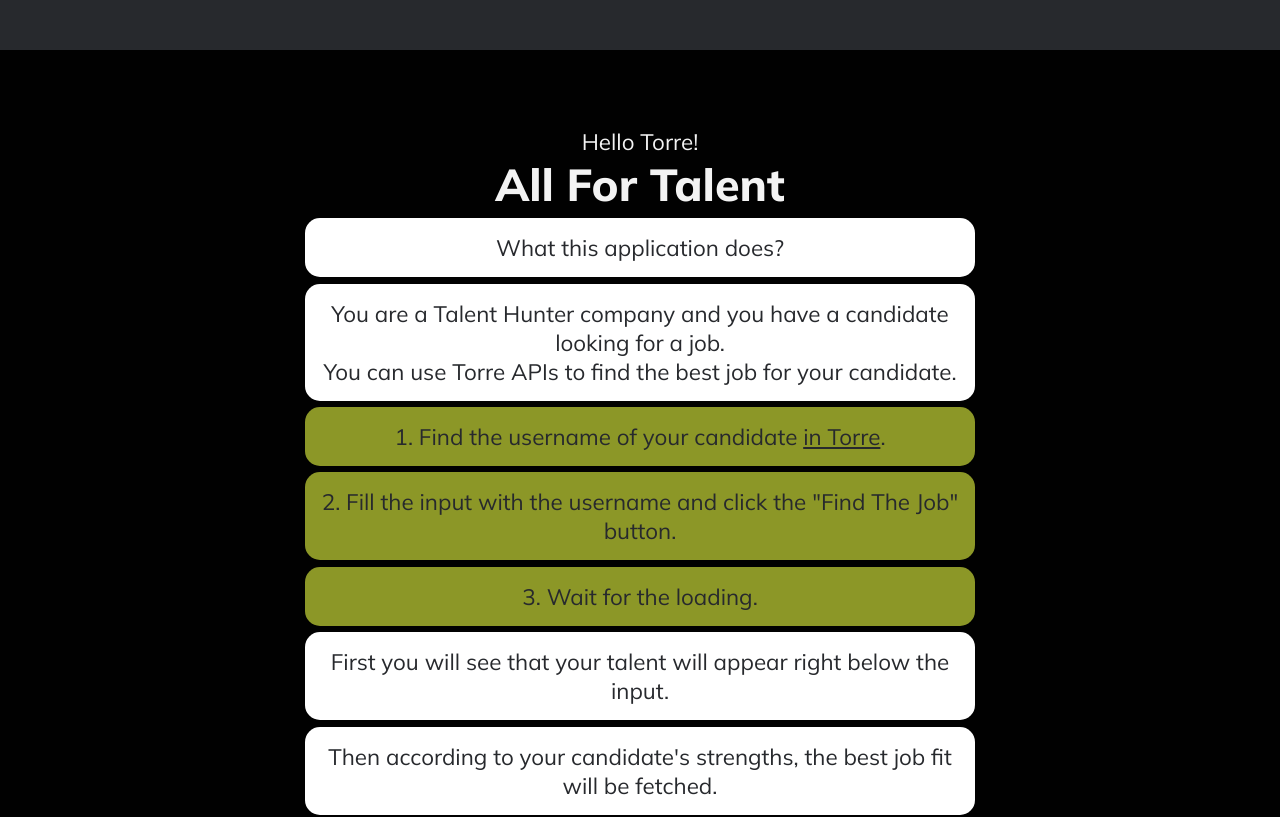
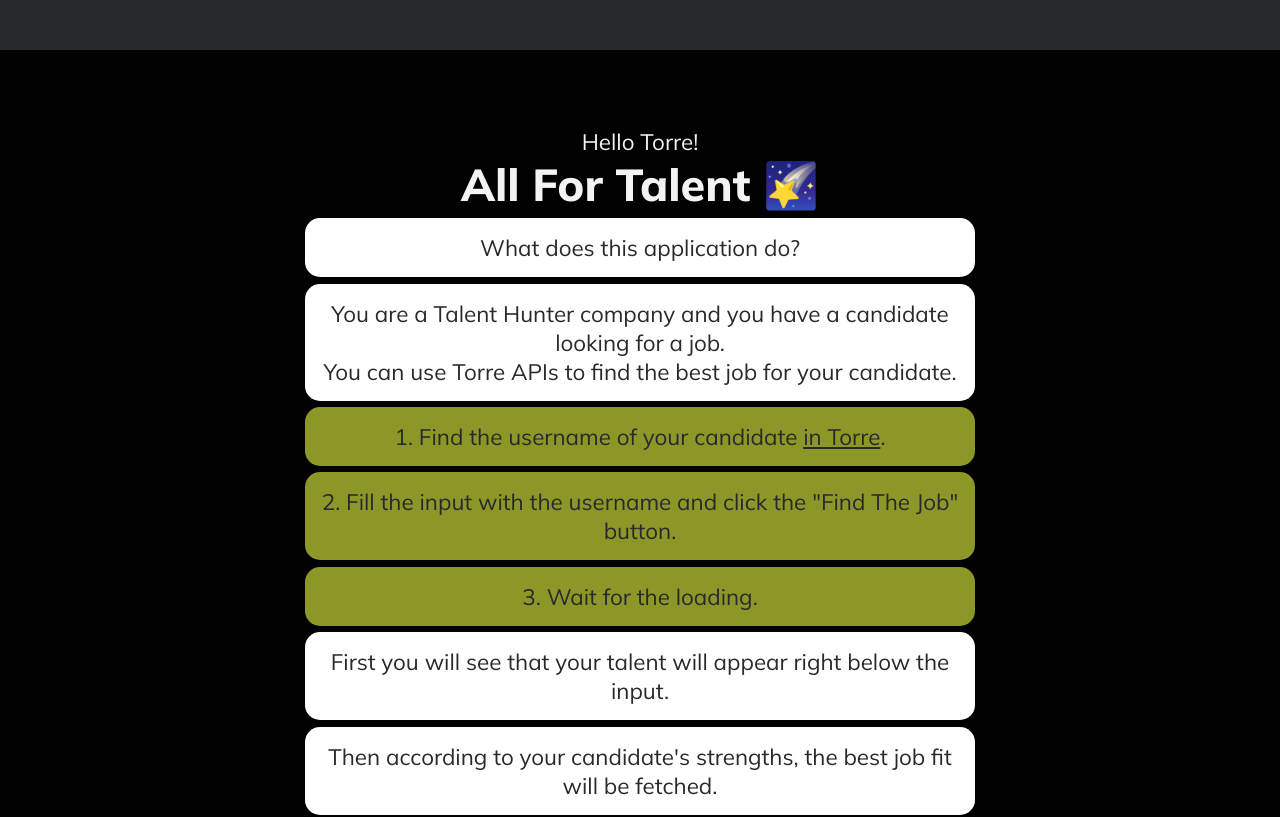
Before and after one commit to kubilaycaglayan/torre-assessment, a React (Create React App) app: page / in a window 1280 px wide. Shown: the top 817 px of the page. Built offline with nearby package versions, Linux system fonts and the light colour scheme.

Commit message:
Change the opening sentence

```diff
--- a/src/containers/App.js
+++ b/src/containers/App.js
@@ -24,10 +24,10 @@
         <nav />
         Hello Torre!
         <h1>
-          All For Talent
+          All For Talent 🌠
         </h1>
         <p>
-          What this application does?
+          What does this application do?
           {' '}
         </p>
         <p>
@@ -77,7 +77,7 @@
       </section>
       <footer>
         <div className="wrapper">
-          <a href="https://github.com/kubilaycaglayan/torre-assessment">
+          <a href="https://github.com/kubilaycaglayan/torre-assessment/tree/documentation">
             GitHub
           </a>
           |
```
